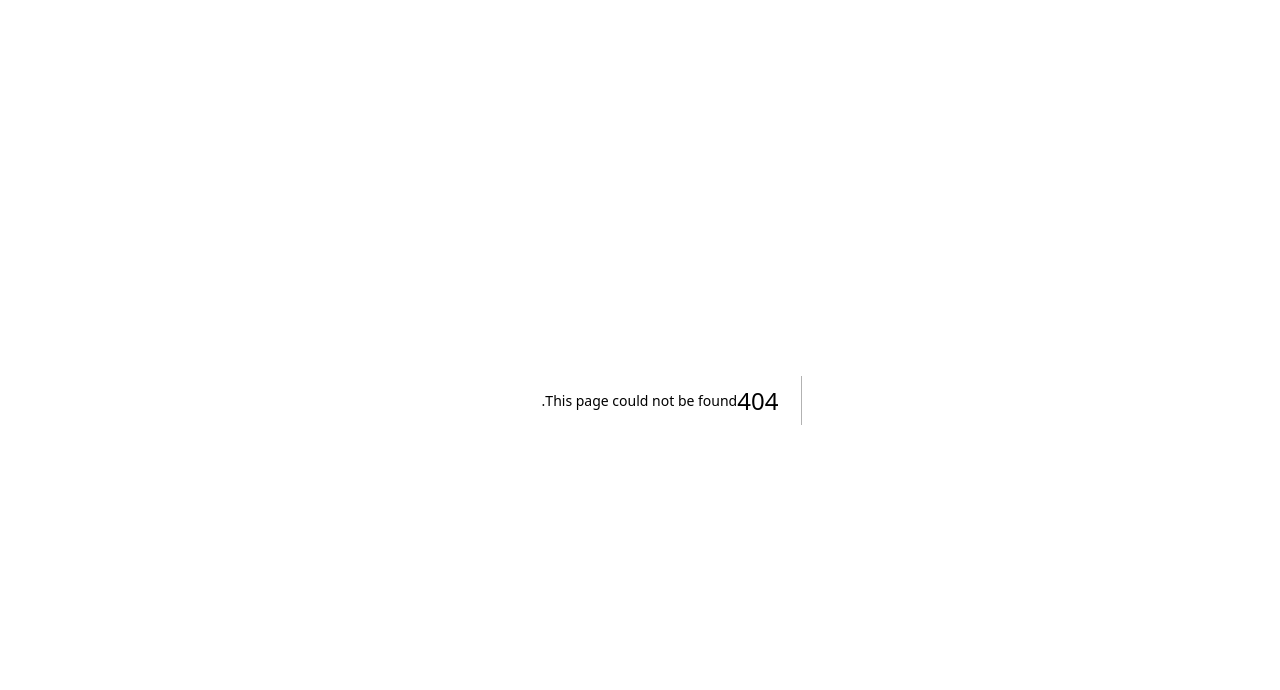
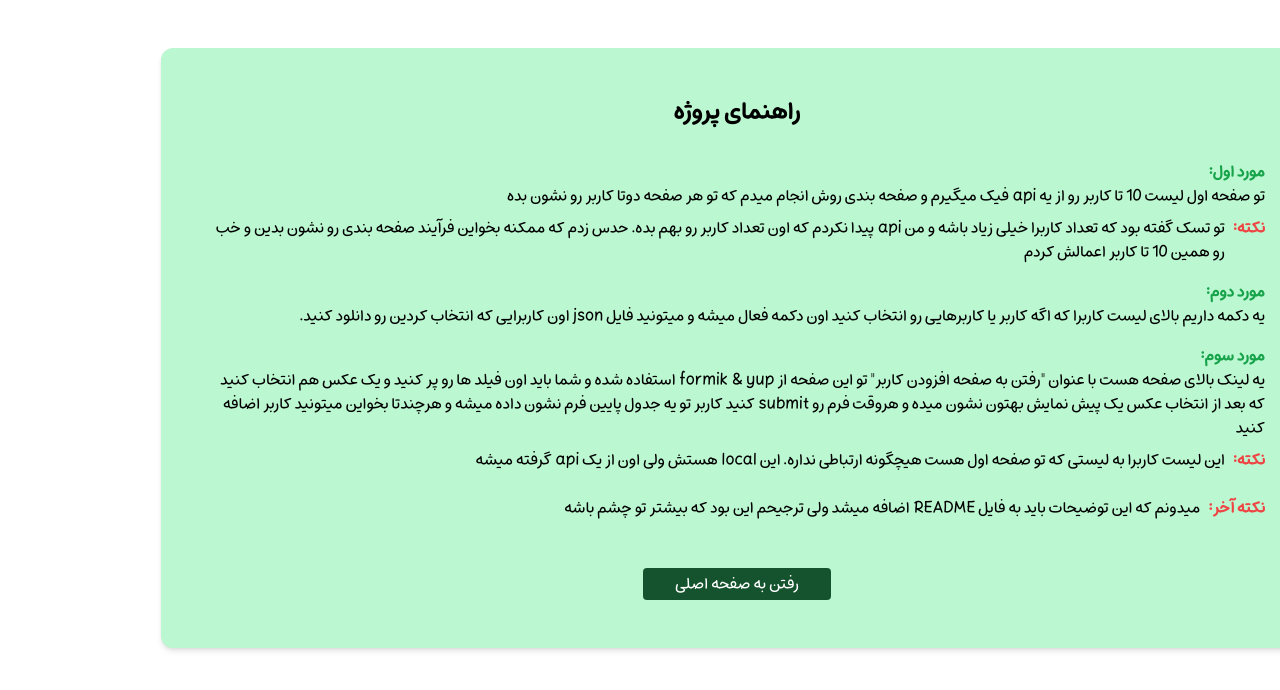
Before and after one commit to Niloofar-Palvaneh/mapra_task, a Next.js app: page /moreInfo in a window 1280 px wide. Before the commit this address had no page. Shown: the top 690 px of the page. Built offline with nearby package versions, Linux system fonts and the light colour scheme.

Commit message:
create more info page

```diff
--- /dev/null
+++ b/src/app/moreInfo/page.jsx
@@ -0,0 +1,61 @@
+import Link from 'next/link'
+import React from 'react'
+
+function MoreInfo() {
+    return (
+        <div className='w-full flex items-center justify-center'>
+            <div className='w-[90%] bg-green-200 mt-12 p-12 rounded-xl shadow-md'>
+                <h1 className='text-center font-bold text-2xl mb-8'>راهنمای پروژه</h1>
+                <div className='flex flex-col gap-4'>
+                    <div>
+                        <div className='flex flex-col'>
+                            <p className='text-green-600 font-bold'>مورد اول:</p>
+                            <p>
+                                تو صفحه اول لیست 10 تا کاربر رو از یه api فیک میگیرم و صفحه بندی روش انجام میدم که تو هر صفحه دوتا کاربر رو نشون بده
+                            </p>
+                        </div>
+                        <div className='flex gap-2 mt-2'>
+                            <p className='text-red-500 font-bold'>نکته:</p>
+                            <p>تو تسک گفته بود که تعداد کاربرا خیلی زیاد باشه و من api پیدا نکردم که اون تعداد کاربر رو بهم بده. حدس زدم که ممکنه بخواین فرآیند صفحه بندی رو نشون بدین و خب رو همین 10 تا کاربر اعمالش کردم</p>
+                        </div>
+                    </div>
+                    <div>
+                        <div className='flex flex-col'>
+                            <p className='text-green-600 font-bold'>مورد دوم:</p>
+                            <p>
+                                یه دکمه داریم بالای لیست کاربرا که اگه کاربر یا کاربرهایی رو انتخاب کنید اون دکمه فعال میشه و میتونید فایل json اون کاربرایی که انتخاب کردین رو دانلود کنید.
+                            </p>
+                        </div>
+                    </div>
+                    <div>
+                        <div className='flex flex-col'>
+                            <p className='text-green-600 font-bold'>مورد سوم:</p>
+                            <p>
+                                یه لینک بالای صفحه هست با عنوان "رفتن به صفحه افزودن کاربر" تو این صفحه از formik & yup استفاده شده و شما باید اون فیلد ها رو پر کنید و یک عکس هم انتخاب کنید که بعد از انتخاب عکس یک پیش نمایش بهتون نشون میده و هروقت فرم رو submit کنید کاربر تو یه جدول پایین فرم نشون داده میشه و هرچندتا بخواین میتونید کاربر اضافه کنید
+                            </p>
+                        </div>
+                        <div className='flex gap-2 mt-2'>
+                            <p className='text-red-500 font-bold'>نکته:</p>
+                            <p>
+                                این لیست کاربرا به لیستی که تو صفحه اول هست هیچگونه ارتباطی نداره. این local هستش ولی اون از یک api گرفته میشه
+                            </p>
+                        </div>
+                    </div>
+                    <div>
+                        <div className='flex gap-2 mt-2'>
+                            <p className='text-red-500 font-bold'>نکته آخر:</p>
+                            <p>
+                                میدونم که این توضیحات باید به فایل README اضافه میشد ولی ترجیحم این بود که بیشتر تو چشم باشه
+                            </p>
+                        </div>
+                    </div>
+                    <div className='flex items-center justify-center'>
+                        <Link className='bg-green-900 text-white px-8 py-1 rounded w-max mt-8' href={"/"}>رفتن به صفحه اصلی</Link>
+                    </div>
+                </div>
+            </div>
+        </div>
+    )
+}
+
+export default MoreInfo
--- a/src/app/page.js
+++ b/src/app/page.js
@@ -75,7 +75,7 @@ const Home = () => {
 
       {
         users.length ? (
-          <div className='w-full flex items-center justify-center'>
+          <div className='w-full flex items-center justify-center relative'>
             <div className='w-[90%] bg-green-200 mt-12 p-12 rounded-xl shadow-md'>
               <div className='flex items-center justify-between'>
                 <h1 className='text-center font-bold text-2xl m-4'>لیست کاربران</h1>
@@ -122,6 +122,7 @@ const Home = () => {
                 ))}
               </div>
             </div>
+            <Link className=' underline px-2 py-1 rounded absolute bottom-0 left-24' href={"/moreInfo"}>مشاهده توضیحات</Link>
           </div>
         ) : <Loader />
       }
```
